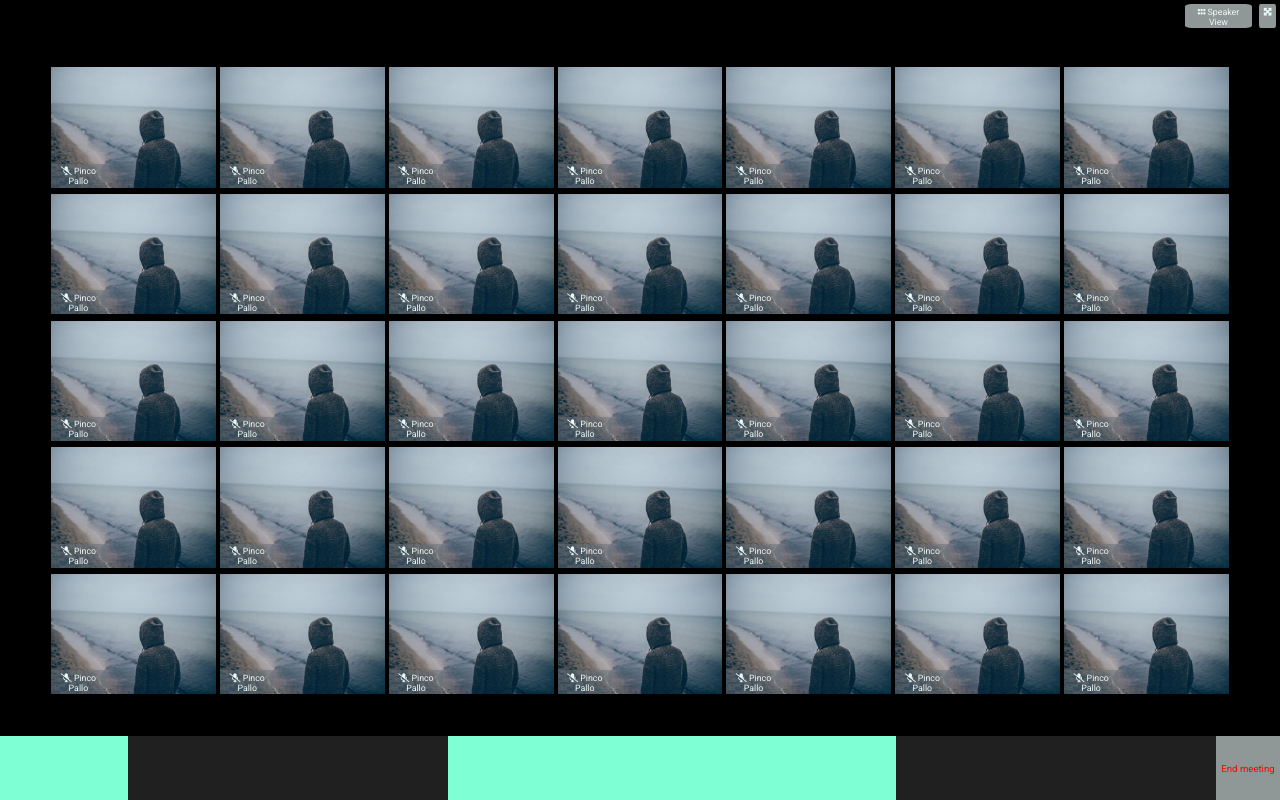
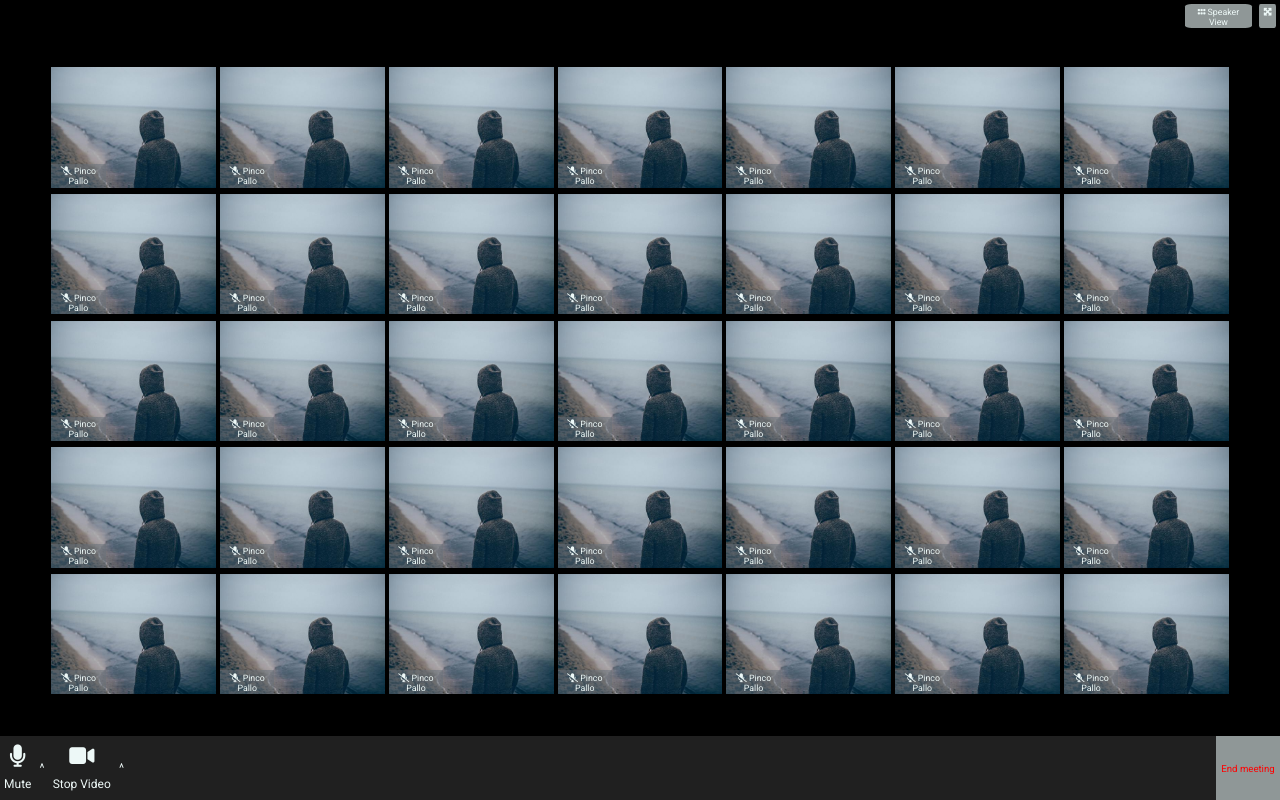
Before and after one commit to AndreSoffiantini/html-css-zoom, a plain HTML site: page index.html in a window 1280 px wide. Drawn offline with Linux system fonts and the light colour scheme.

Commit message:
Add left-icons in site_footer

```diff
--- a/assets/css/style.css
+++ b/assets/css/style.css
@@ -7,7 +7,7 @@
     --primary-trsp: #66707B80;
     --light: #EDF8F7;
     --confirm: #4BC800;
-    --refuse: #FF0000;
+    --end: #FF0000;
 }
 
 * {
@@ -27,6 +27,22 @@
     border-radius: 10%;
     font-size: 55%;
     padding: 3% 4%;
+}
+
+.icon {
+    color: var(--light);
+    display: flex;
+    flex-direction: column;
+    justify-content: space-evenly;
+    align-items: center;
+}
+
+.icon>i {
+    font-size: 140%;
+}
+
+.icon>span {
+    font-size: 75%;
 }
 
 
@@ -103,11 +119,12 @@
 
 #site_footer>div {
     height: 100%;
-    background-color: aquamarine;
+    /* background-color: aquamarine; */
 }
 
 #site_footer>.left-icons {
     width: 10%;
+    justify-content: space-around;
 }
 
 #site_footer>.center-icons {
@@ -117,7 +134,7 @@
 #site_footer>.end-meeting {
     width: 5%;
     background-color: var(--primary);
-    color: var(--refuse);
+    color: var(--end);
     font-size: 60%;
     justify-content: center;
     align-items: center;
--- a/index.html
+++ b/index.html
@@ -329,10 +329,28 @@
 
     <footer id="site_footer" class="flex-cont">
 
-        <div class="left-icons">
+        <div class="left-icons flex-cont">
+
+            <div class="icon">
+                <i class="fa-solid fa-microphone"></i>
+                <span>Mute</span>
+            </div>
+
+            <div class="icon">
+                <span>^</span>
+            </div>
+
+            <div class="icon">
+                <i class="fa-solid fa-video"></i>
+                <span>Stop Video</span>
+            </div>
+
+            <div class="icon">
+                <span>^</span>
+            </div>
 
         </div>
-        <div class="center-icons">
+        <div class="center-icons flex-cont">
 
         </div>
         <div class="end-meeting flex-cont">
```
